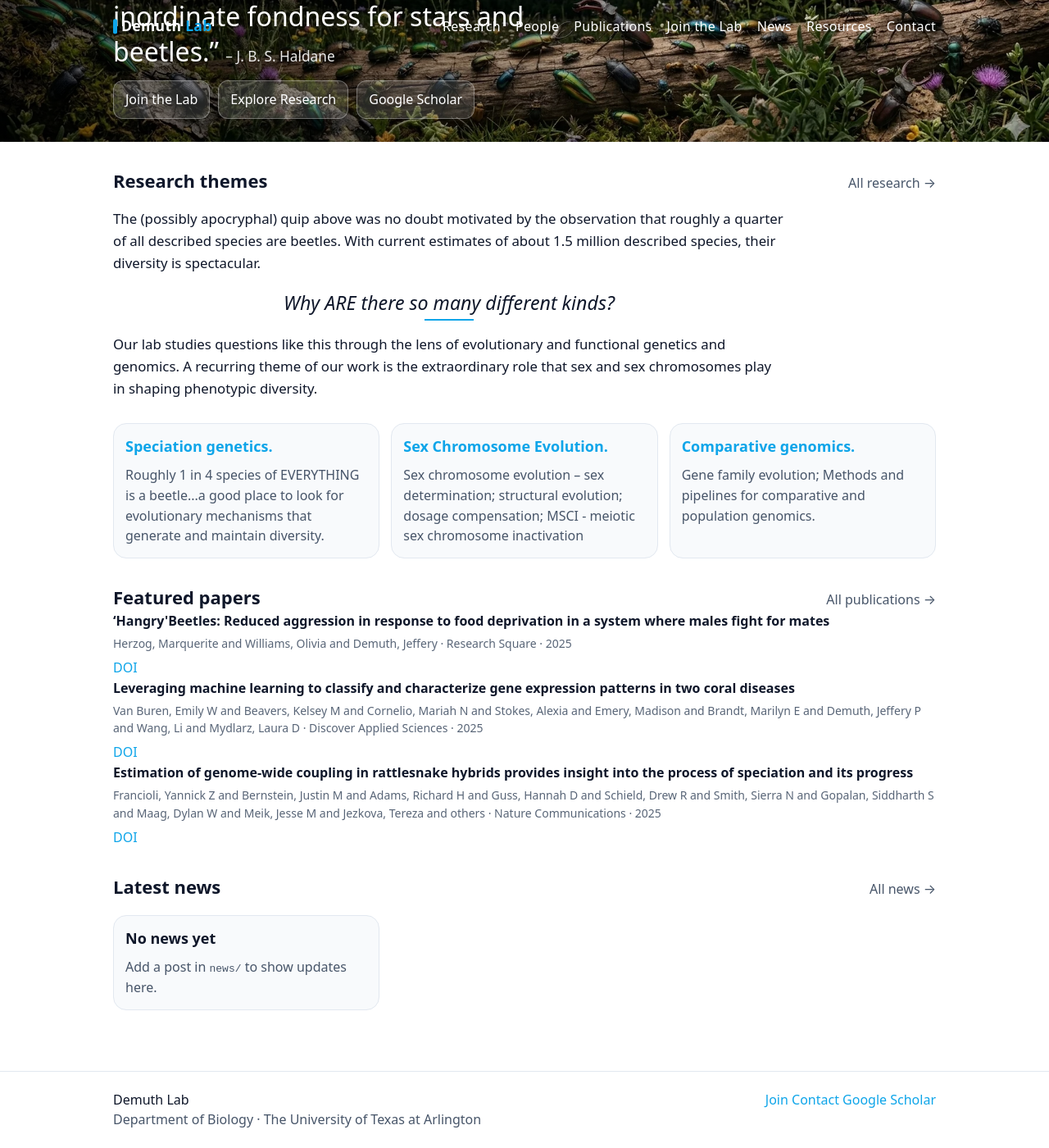
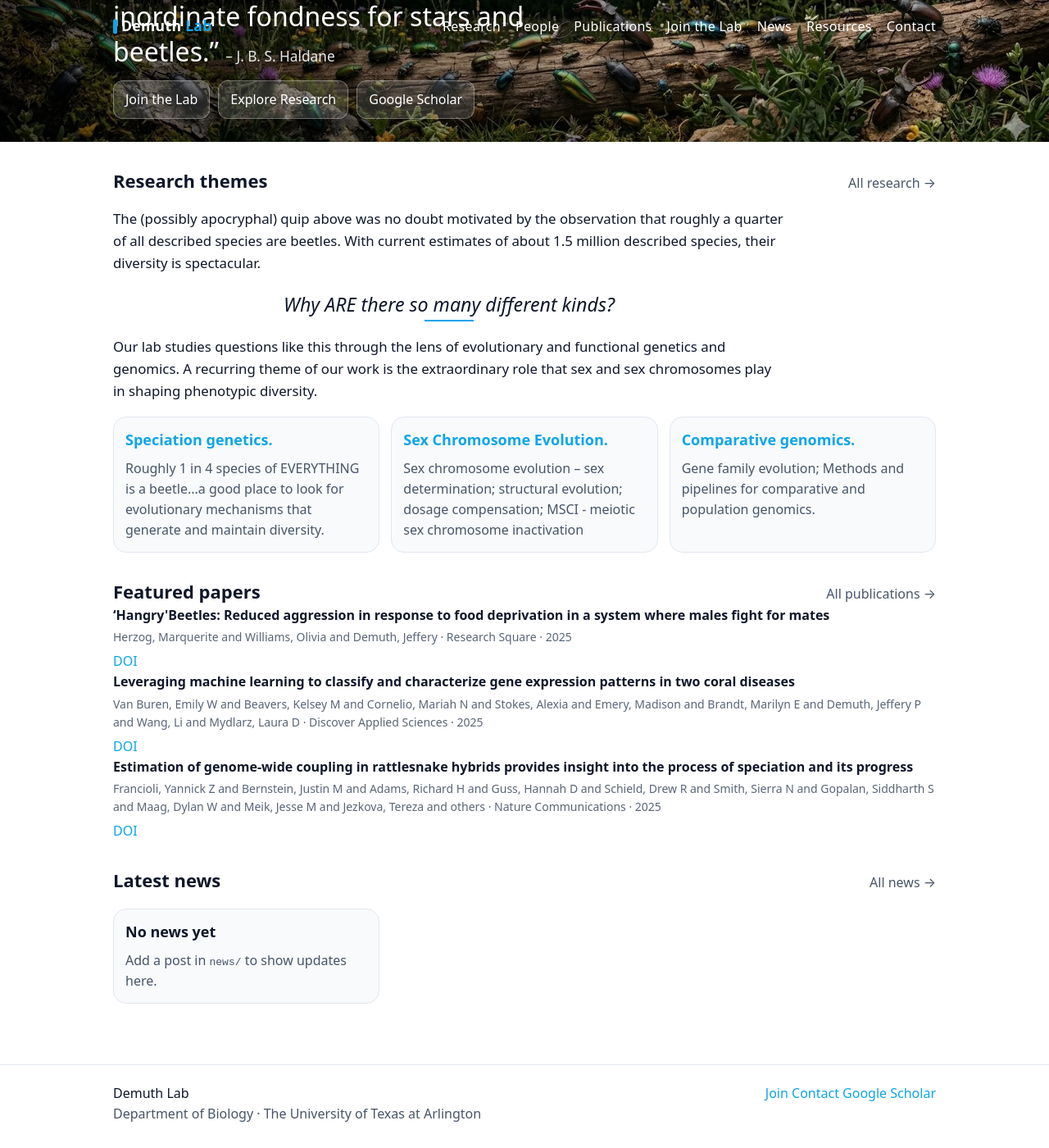
Before and after one commit to demuth-lab/demuth-lab.github.io, a Jekyll site: the page built from index.md, in a window 1280 px wide and 1400 px high, scrolled down 208 px. Shown: the whole window at 82% size. Built offline with Jekyll 4.4.1, drawn with Linux system fonts in a browser that asks for light colours.

Commit message:
Update main.css

```diff
--- a/assets/css/main.css
+++ b/assets/css/main.css
@@ -334,7 +334,7 @@
 
 .research-intro{
   max-width:820px;
-  margin:0 0 28px 0;
+  margin:0 0 18px 0;
   text-align:left;
   font-size:1.05rem;
   line-height:1.6;
@@ -343,7 +343,7 @@
 .research-question{
   text-align:center;
   font-size:1.45rem;
-  margin:14px 0;
+  margin:18px 0;
   font-weight:400;
 }
 
```
